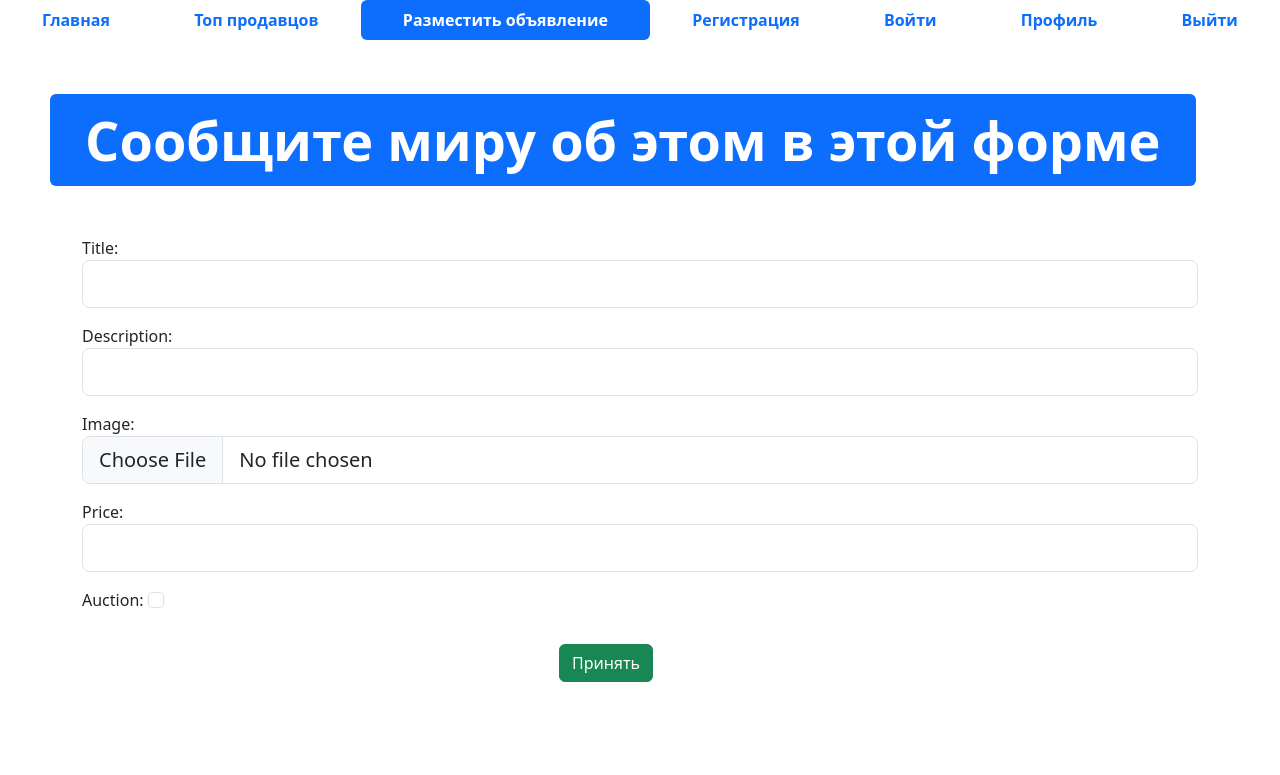
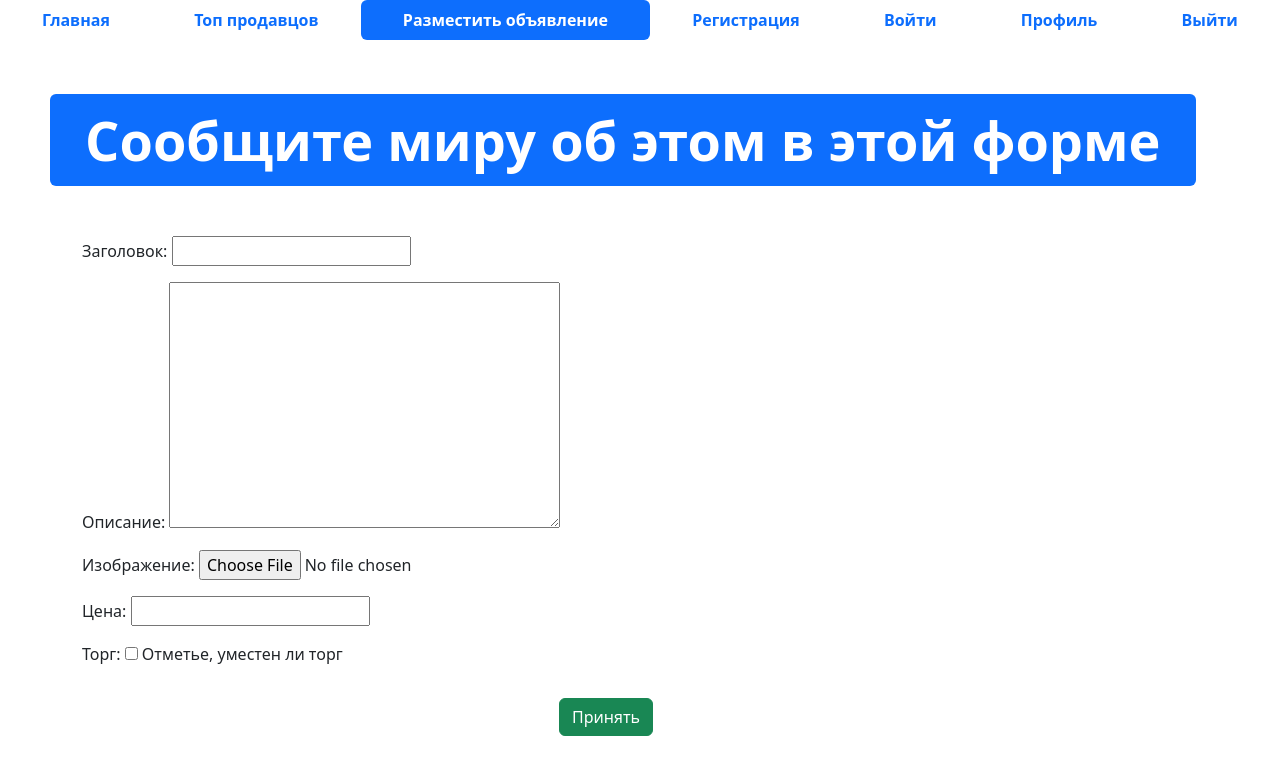
Before and after one commit to BareltInc/django_project, a Django app: page /advertisement-post/ in a window 1280 px wide. Shown: the top 775 px of the page. Run offline with Django 4.2, Linux system fonts and the light colour scheme; some libraries are stand-ins or nearby versions.

Commit message:
after les_10

```diff
--- a/advs/app_advs/forms.py
+++ b/advs/app_advs/forms.py
@@ -1,8 +1,15 @@
 from django import forms
+from .models import Advertisement
+class AdvertisementForm(forms.ModelForm):
+    class Meta:
+        model = Advertisement
+        fields = ['title', 'description', 'image', 'price', 'auction']
 
-class AdvertisementForm(forms.Form):
-    title = forms.CharField(max_length=64, widget=forms.TextInput(attrs={'class': 'form-control form-control-lg'}))
-    description = forms.CharField(widget=forms.TextInput(attrs={'class': 'form-control form-control-lg'}))
-    image = forms.ImageField(required=False, widget=forms.FileInput(attrs={'class': 'form-control form-control-lg'}))
-    price = forms.DecimalField(widget=forms.NumberInput(attrs={'class': 'form-control form-control-lg'}))
-    auction = forms.BooleanField(required=False, widget=forms.CheckboxInput(attrs={'class': 'form-check-input'}))
+
+
+# class AdvertisementForm(forms.Form):
+#     title = forms.CharField(max_length=64, widget=forms.TextInput(attrs={'class': 'form-control form-control-lg'}))
+#     description = forms.CharField(widget=forms.TextInput(attrs={'class': 'form-control form-control-lg'}))
+#     image = forms.ImageField(required=False, widget=forms.FileInput(attrs={'class': 'form-control form-control-lg'}))
+#     price = forms.DecimalField(widget=forms.NumberInput(attrs={'class': 'form-control form-control-lg'}))
+#     auction = forms.BooleanField(required=False, widget=forms.CheckboxInput(attrs={'class': 'form-check-input'}))
--- a/advs/templates/advertisement-post.html
+++ b/advs/templates/advertisement-post.html
@@ -4,7 +4,7 @@
 <html lang="en">
 
 {% block title %}
-Advertisement-post
+Выложить объявление
 {% endblock %}
 
 {% block content %}
--- a/advs/templates/index.html
+++ b/advs/templates/index.html
@@ -4,7 +4,7 @@
 <html lang="en">
 
 {% block title %}
-Index
+Главная
 {% endblock %}
 
 {% block content %}
--- a/advs/templates/top-sellers.html
+++ b/advs/templates/top-sellers.html
@@ -4,7 +4,7 @@
 <html lang="en">
 
 {% block title %}
-Top-sellers
+Лучшие продавцы
 {% endblock %}
 
 {% block content %}
```
